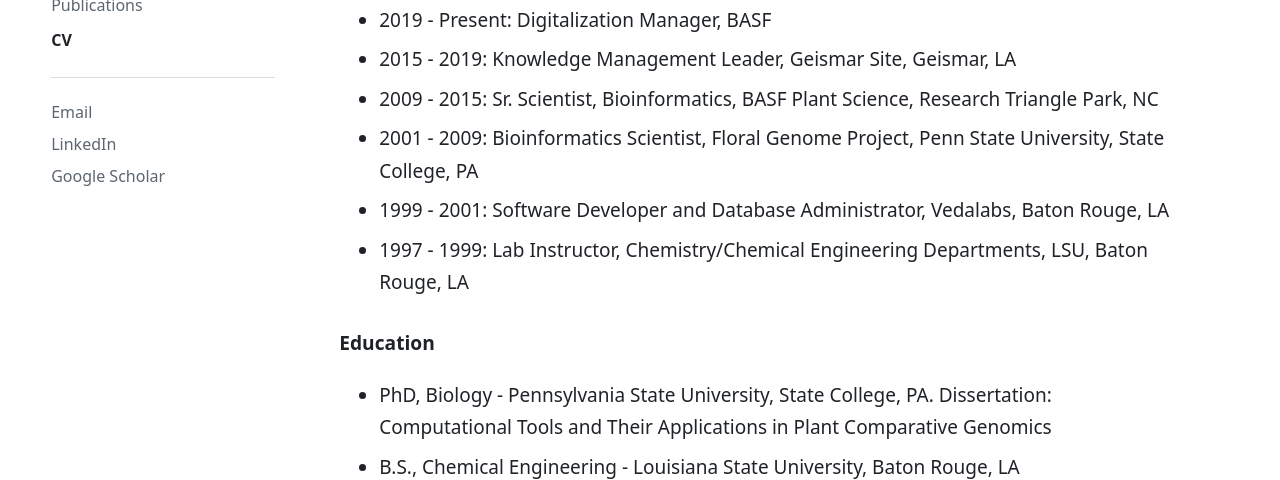
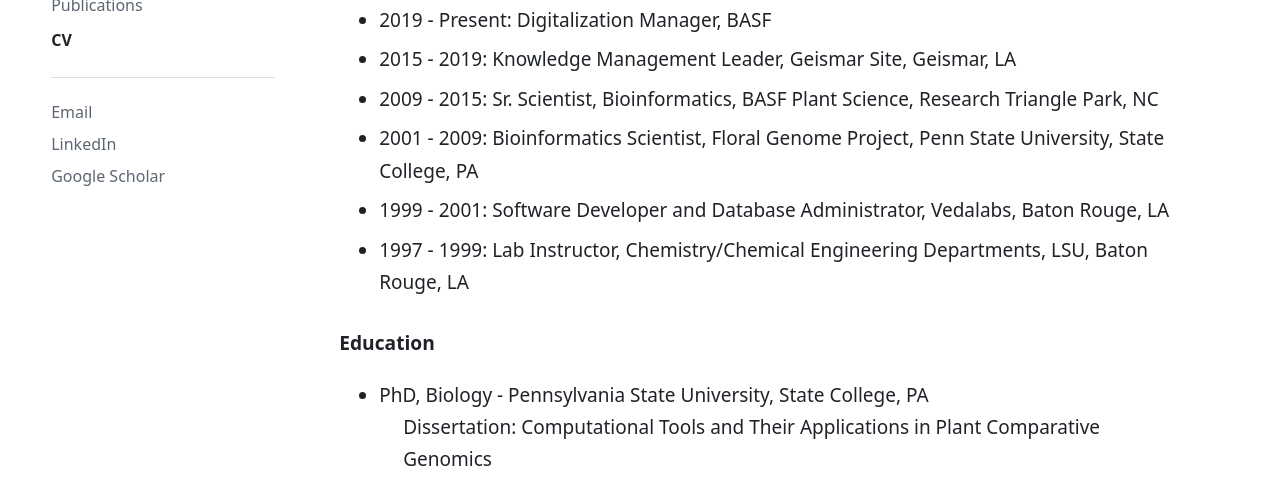
Before and after one commit to pkerrwall/pkerrwall.github.io, a plain HTML site: page cv.html in a window 1280 px wide. Shown: the part 316-796 px from the top of the page. Drawn offline with Linux system fonts and the light colour scheme.

Commit message:
CV: dissertation title on its own indented line

```diff
--- a/cv.html
+++ b/cv.html
@@ -4,7 +4,7 @@
 <link rel="canonical" href="https://pkerrwall.com/cv.html">
 <meta property="og:title" content="CV - P. Kerr Wall"><meta property="og:description" content="P. Kerr Wall: artificial intelligence for research and manufacturing, from gene family evolution to chemical production.">
 <meta property="og:type" content="website"><meta property="og:url" content="https://pkerrwall.com/cv.html">
-<link rel="stylesheet" href="style.css?v=20261124b"></head>
+<link rel="stylesheet" href="style.css?v=20261125"></head>
 <body><a class="skip" href="#main">Skip to content</a>
 <div class="wrap"><aside><img class="photo" src="photo.jpg" width="160" height="160" alt="Portrait of P. Kerr Wall"><div class="name"><a href="index.html">P. Kerr Wall</a></div>
 <nav aria-label="Main"><a href="index.html">Home</a><a href="publications.html">Publications</a><a href="cv.html" class=on aria-current=page>CV</a></nav><ul class="links"><li><a href="#" id="em" data-u="pkerrwall" data-d="gmail.com">Email</a></li><li><a href="https://www.linkedin.com/in/pkerrwall/" target="_blank" rel="noopener">LinkedIn</a></li><li><a href="https://scholar.google.com/citations?user=V9CTmJAAAAAJ&hl=en" target="_blank" rel="noopener">Google Scholar</a></li></ul></aside>
@@ -13,5 +13,5 @@
 <h2>Positions, scientific appointments and honors</h2>
 <ul><li>2022 - Present: Adjunct Professor, Chemical Engineering Department, Louisiana State University, Baton Rouge, LA</li><li>2020 - Present: Visiting Scientist, Biological Sciences Department, Louisiana State University, Baton Rouge, LA</li><li>2019 - Present: Digitalization Manager, BASF</li><li>2015 - 2019: Knowledge Management Leader, Geismar Site, Geismar, LA</li><li>2009 - 2015: Sr. Scientist, Bioinformatics, BASF Plant Science, Research Triangle Park, NC</li><li>2001 - 2009: Bioinformatics Scientist, Floral Genome Project, Penn State University, State College, PA</li><li>1999 - 2001: Software Developer and Database Administrator, Vedalabs, Baton Rouge, LA</li><li>1997 - 1999: Lab Instructor, Chemistry/Chemical Engineering Departments, LSU, Baton Rouge, LA</li></ul>
 <h2>Education</h2>
-<ul><li>PhD, Biology - Pennsylvania State University, State College, PA. Dissertation: Computational Tools and Their Applications in Plant Comparative Genomics</li><li>B.S., Chemical Engineering - Louisiana State University, Baton Rouge, LA</li><li>B.S., Zoology - Louisiana State University, Baton Rouge, LA</li></ul>
+<ul><li>PhD, Biology - Pennsylvania State University, State College, PA<span class="sub">Dissertation: Computational Tools and Their Applications in Plant Comparative Genomics</span></li><li>B.S., Chemical Engineering - Louisiana State University, Baton Rouge, LA</li><li>B.S., Zoology - Louisiana State University, Baton Rouge, LA</li></ul>
 </main></div><script>var e=document.getElementById("em");var m=e.dataset.u+"@"+e.dataset.d;e.href="mail"+"to:"+m;e.onclick=function(){e.textContent=m;if(navigator.clipboard)navigator.clipboard.writeText(m)}</script><footer>&copy; 2026 P. Kerr Wall</footer></body></html>
--- a/style.css
+++ b/style.css
@@ -6,7 +6,7 @@ aside{flex:0 0 14rem;font-size:1rem}.name a{font-size:1.35rem;font-weight:650;co
 .photo{display:block;width:160px;height:160px;border-radius:50%;object-fit:cover;margin:0 0 1rem}.role{color:var(--mut);margin:.2rem 0 1.2rem}
 nav a{display:block;padding:.25rem 0;color:var(--mut);text-decoration:none}nav a:hover{color:var(--fg)}
 nav a.on{color:var(--fg);font-weight:650}.links{list-style:none;padding:1rem 0 0;margin:1.2rem 0 0;border-top:1px solid var(--line)}
-.links li{margin:.3rem 0}.links a{color:var(--mut);text-decoration:none}.links a:hover{color:var(--fg)}main{flex:1;min-width:0;max-width:52rem}
+.sub{display:block;padding-left:1.5rem}.links li{margin:.3rem 0}.links a{color:var(--mut);text-decoration:none}.links a:hover{color:var(--fg)}main{flex:1;min-width:0;max-width:52rem}
 h1{font-size:2rem;margin:0 0 1rem;line-height:1.25}h2{font-size:1.2rem;margin-top:1.8rem}
 li{margin:.45rem 0}.note{color:var(--mut);font-size:.92rem}
 footer{border-top:1px solid var(--line);padding:1rem 1.2rem;text-align:center;color:var(--mut);font-size:.88rem}
```
Also changed, not shown: index.html (+1 -1 lines), publications.html (+1 -1 lines).
